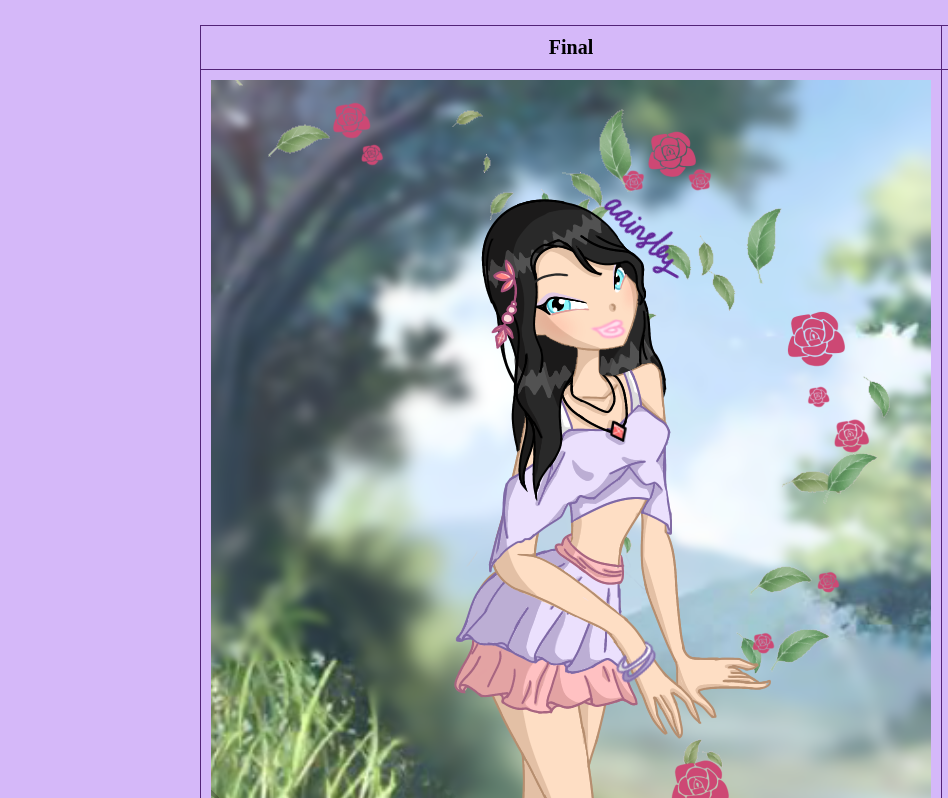
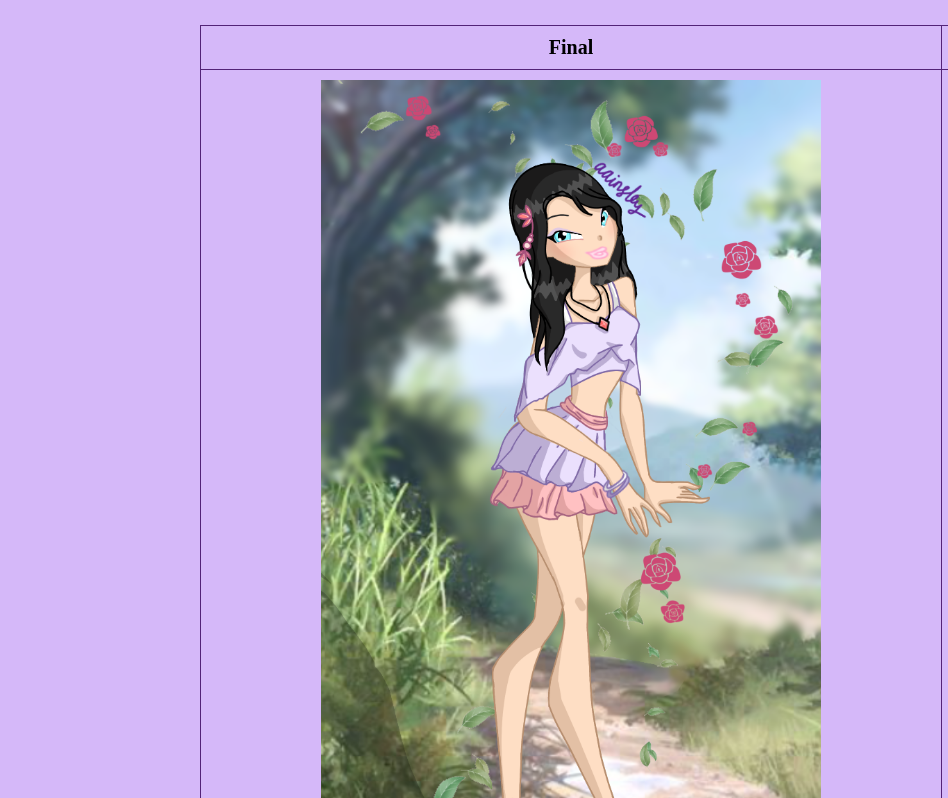
Before and after one commit to ZQChin/Webfolio-v2, a plain HTML site: page art.html in a window 1280 px wide. Shown: the part 633-1431 px from the top of the page, 0-948 px from the left. Drawn offline with Linux system fonts and the light colour scheme.

Commit message:
Update art.html

```diff
--- a/art.html
+++ b/art.html
@@ -42,7 +42,7 @@
 					<th> Speeddraw </th>
 				</tr>
 				<tr>
-                    <td> <img src="images/20220908_Casual.PNG" alt="Casual OC"/> </td>
+                    <td> <img src="images/20220908_Casual.PNG" alt="Casual OC" width="500px"/> </td>
 					<td> <video><source src="videos/Casual.mov" type="video/mov"></video></td>
 				</tr>
                 <tr>
```
